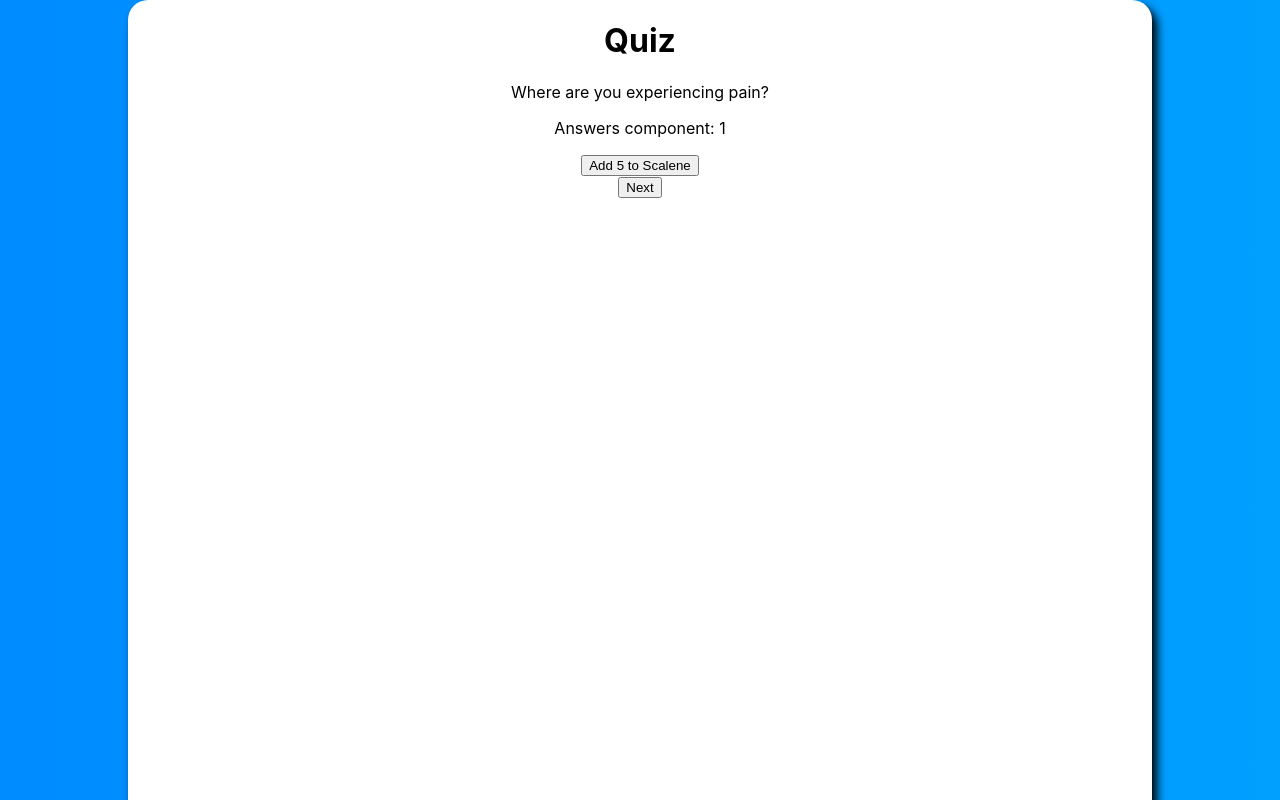
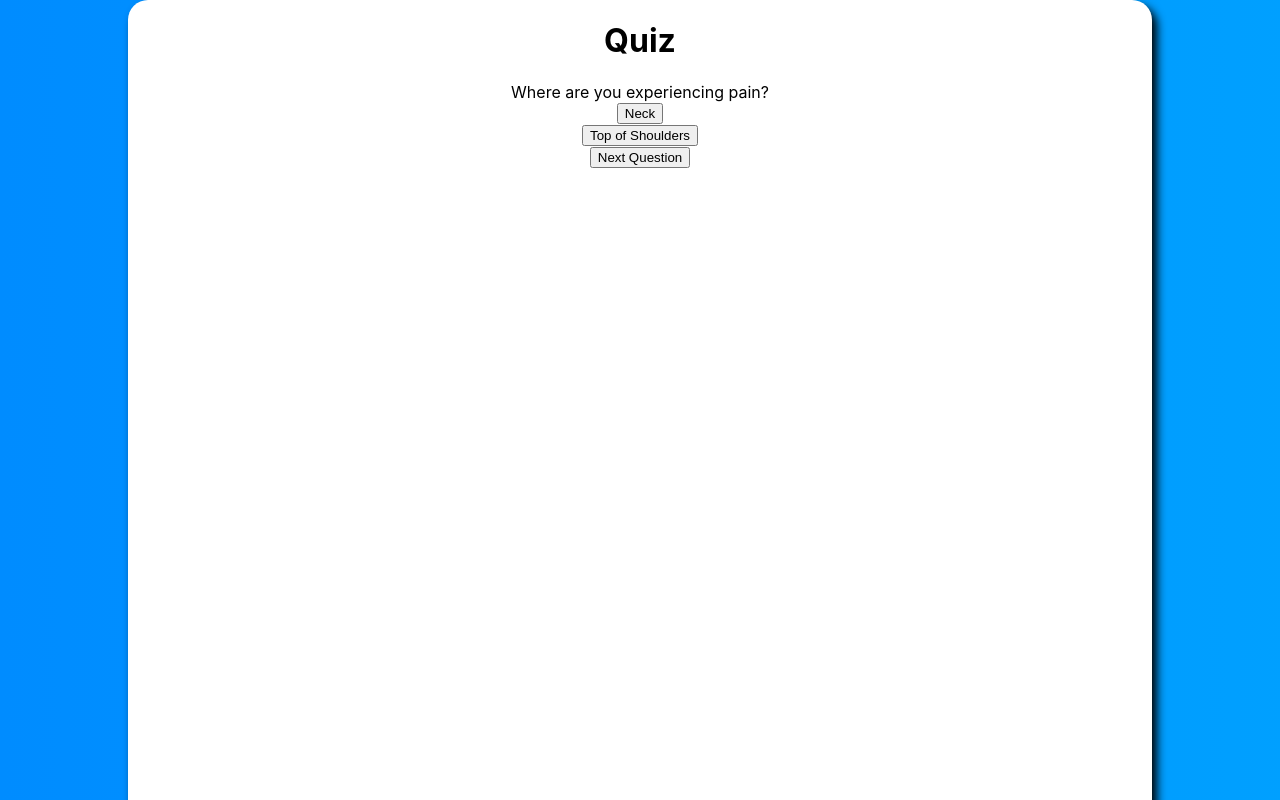
Before and after one commit to lachydriver/knotspot, a React (Create React App) app: page /quiz in a window 1280 px wide. Shown: the top 800 px of the page. Built offline with nearby package versions, Linux system fonts and the light colour scheme.

Commit message:
started working on answer buttons

```diff
--- a/src/components/Answers.js
+++ b/src/components/Answers.js
@@ -5,16 +5,84 @@ class Answers extends React.Component {
     super(props);
 
     this.state = {
-      question_id: 0
+      question_id: 0,
+      selectedButton: null
     };
+    this.displayAnswers = this.displayAnswers.bind(this);
+    this.questionOne = this.questionOne.bind(this);
+    this.questionTwo = this.questionTwo.bind(this);
+    this.submitAnswer = this.submitAnswer.bind(this);
+    this.handleClick = this.handleClick.bind(this);
+  }
+
+  displayAnswers() {
+    if (this.props.question_id == 1) {
+      return this.questionOne();
+    } else if (this.props.question_id === 2) {
+      return this.questionTwo();
+    }
+  }
+
+  handleClick = e => {
+    e.preventDefault();
+    var buttonId = e.target.id;
+    this.setState({ selectedButton: buttonId });
+    console.log(this.state.selectedButton);
+  };
+
+  submitAnswer() {
+    var id = this.state.selectedButton;
+
+  }
+
+  questionOne() {
+    return (
+      <div>
+        <button
+          id="neck"
+          className={this.state.selectedButton === 'neck' ? 'selected':''}
+          onClick={this.handleClick}
+/*           onClick={() => {
+            this.props.update(24, 5);
+            this.props.update(38, 5);
+          }} */
+        >
+          Neck
+        </button><br/>
+        <button
+          id="topofshoulders"
+          className={this.state.selectedButton === 'topofshoulders' ? 'selected':''}
+          onClick={this.handleClick}
+/*           onClick={() => {
+            this.props.update(53, 5);
+            this.props.update(16, 5);
+          }} */
+        >
+          Top of Shoulders
+        </button>
+      </div>
+    );
+  }
+
+  questionTwo() {
+    return <div>QUESTION TWO BUTTONS</div>;
   }
 
   render() {
     return (
       <div>
-        <p>Answers component: {this.props.question_id}</p>
+        {/*         <p>Answers component: {this.props.question_id}</p>
         <button onClick={() => this.props.update(0, 5)}>
           Add 5 to Scalene
+        </button> */}
+        {this.displayAnswers()}
+        <button
+          onClick={() => {
+            this.submitAnswer();
+            this.props.nextQuestion();
+          }}
+        >
+          Next Question
         </button>
       </div>
     );
--- a/src/components/Questions.js
+++ b/src/components/Questions.js
@@ -47,8 +47,8 @@ class Questions extends React.Component {
         <Answers
           question_id={this.state.question_id}
           update={this.updateSumSubmit}
+          nextQuestion={this.nextQuestion}
         />
-        <button onClick={this.nextQuestion}>Next</button>
       </div>
     );
   }
--- a/src/styles.css
+++ b/src/styles.css
@@ -93,3 +93,7 @@ body {
     animation: gradient 5s linear infinite;
     transform: scale(1.1);
 }
+
+button.selected {
+  color:red;
+}
```
